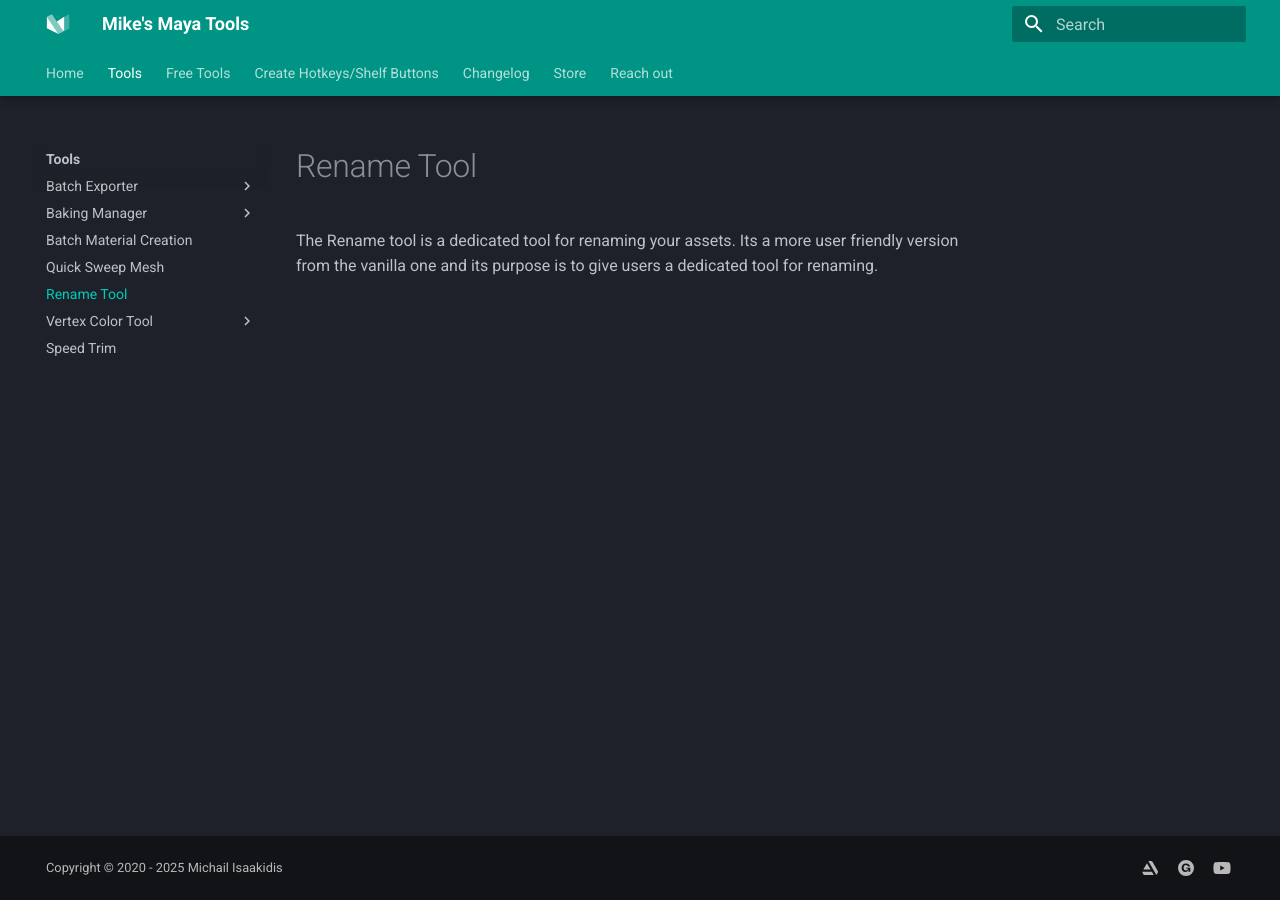
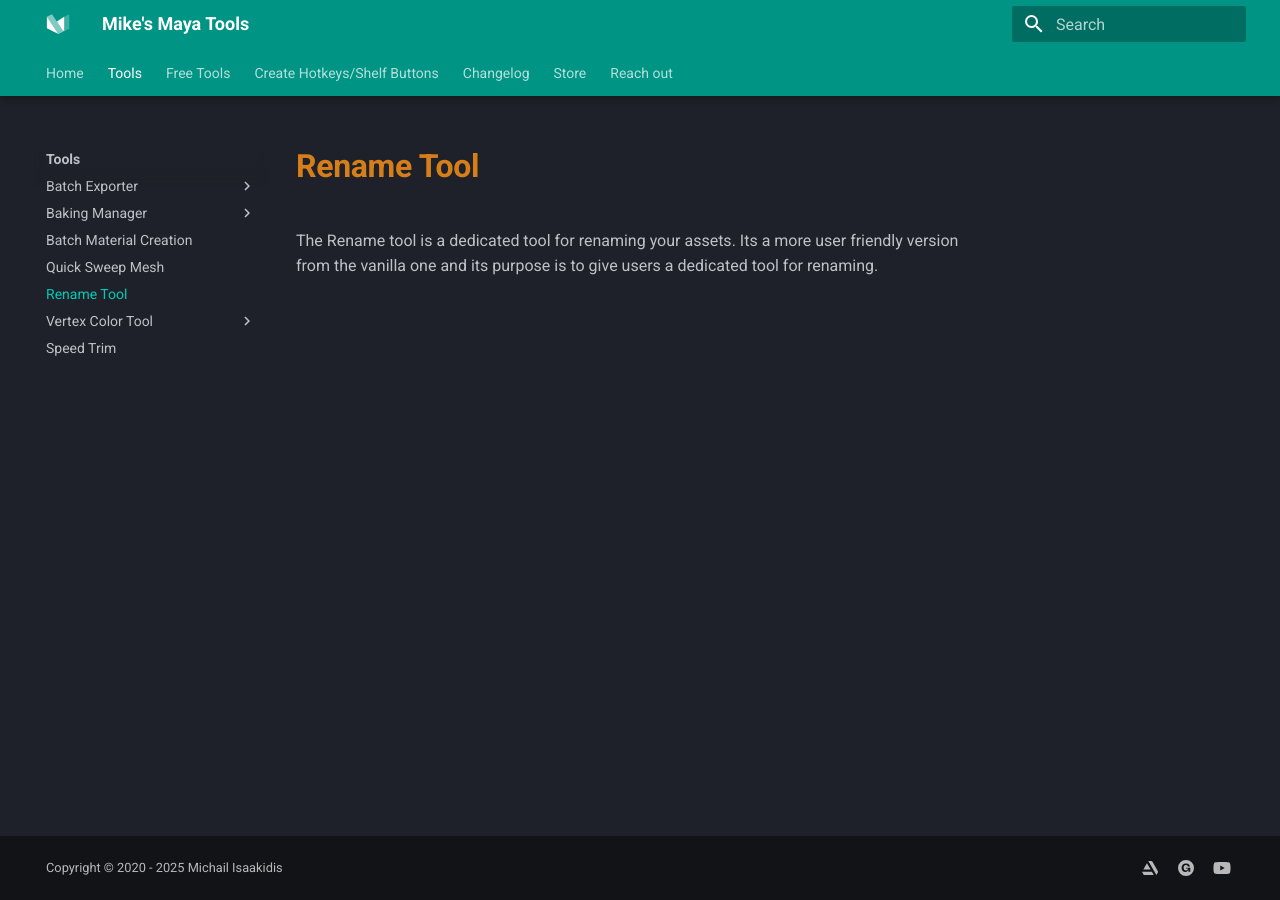
Before and after one commit to mike-isaakidis/Maya-Modelling-Tools, an MkDocs documentation site: the page built from docs/Rename Tool/index.md, in a window 1280 px wide. Built offline with MkDocs 1.6.1 and Material for MkDocs 9.7.7, drawn with Linux system fonts in a browser that asks for light colours.

Commit message:
updated text
updated text

```diff
--- a/docs/Rename Tool/index.md
+++ b/docs/Rename Tool/index.md
@@ -1,4 +1,4 @@
-# Rename Tool
+# **<span style="color:rgb(214, 126, 25);">Rename Tool</span>**
 
 The Rename tool is a dedicated tool for renaming your assets.
 Its a more user friendly version from the vanilla one and its purpose is to give users a dedicated tool for renaming.
```
